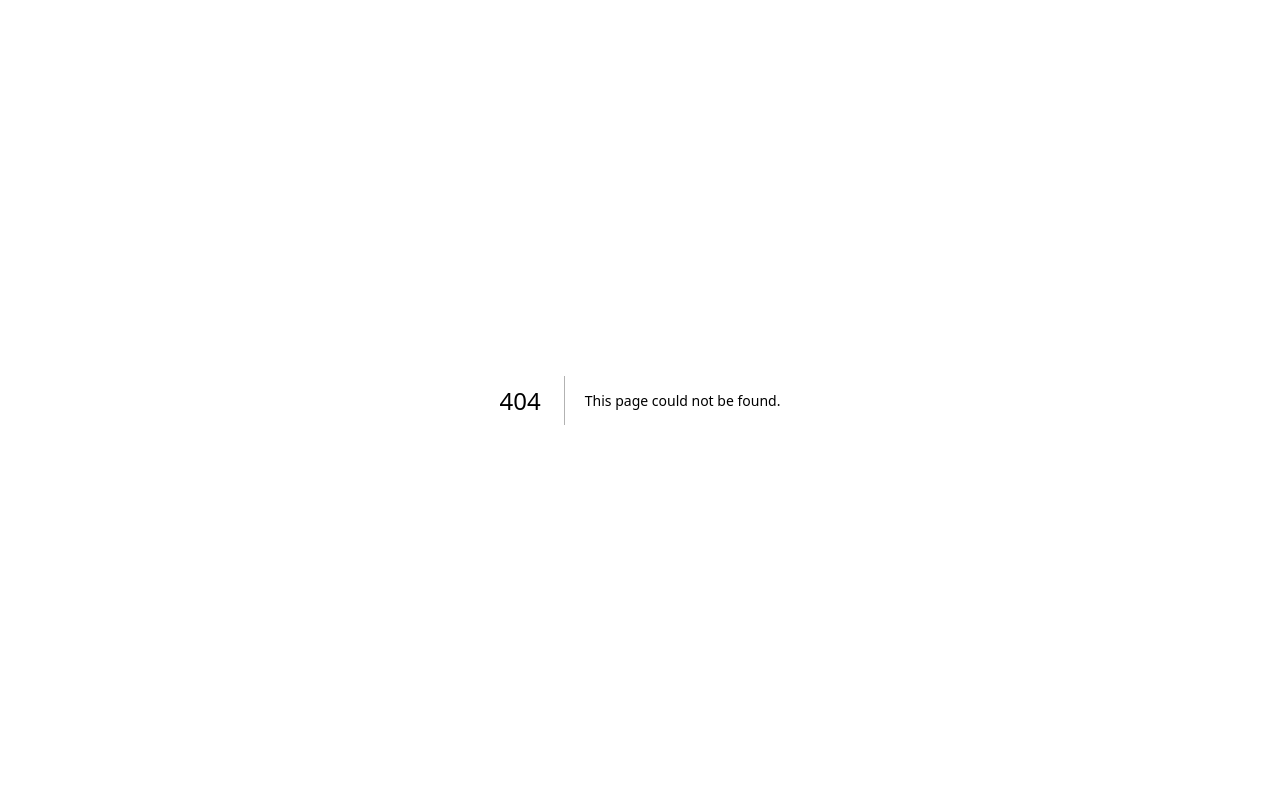
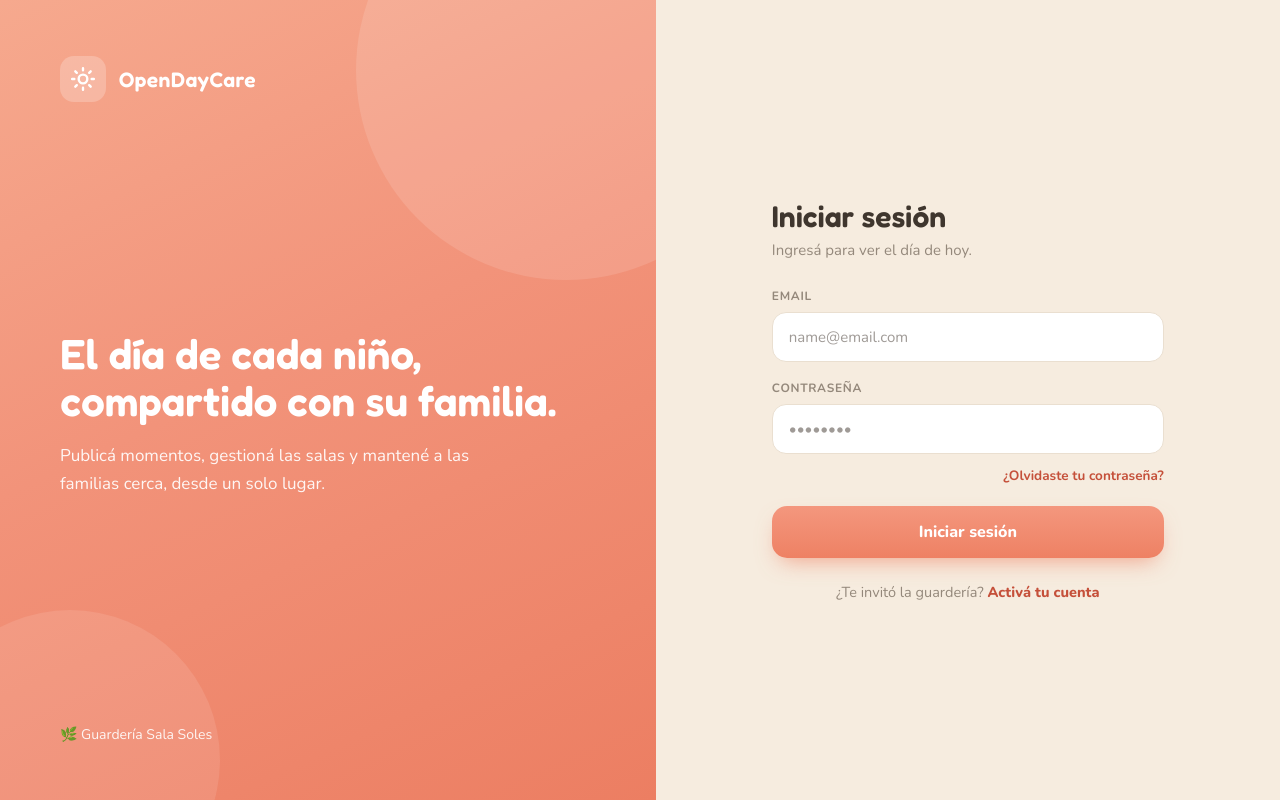
Before and after one commit to Dayana2427/open-daycare, a Next.js app: page /login in a window 1280 px wide. Before the commit this address had no page. Built offline with nearby package versions, Linux system fonts and the light colour scheme.

Commit message:
03-Add LoginPage component with UI for user authentication

```diff
--- /dev/null
+++ b/app/login/page.tsx
@@ -0,0 +1,146 @@
+export default function LoginPage() {
+  return (
+    <div className="min-h-screen grid grid-cols-[1.05fr_1fr]" style={{ background: "var(--color-cream)" }}>
+      {/* Hero panel */}
+      <div className="relative overflow-hidden flex flex-col justify-between py-14 px-15 text-white"
+        style={{
+          background: "linear-gradient(155deg, var(--color-brand-grad-start) 0%, var(--color-coral-soft) 45%, var(--color-brand-grad-end) 100%)",
+        }}
+      >
+        {/* Decorative circles */}
+        <div
+          className="absolute rounded-full"
+          style={{
+            width: 420,
+            height: 420,
+            top: -140,
+            right: -120,
+            background: "rgba(255,255,255,.12)",
+          }}
+        />
+        <div
+          className="absolute rounded-full"
+          style={{
+            width: 300,
+            height: 300,
+            bottom: -110,
+            left: -80,
+            background: "rgba(255,255,255,.10)",
+          }}
+        />
+
+        {/* Logo */}
+        <div className="flex items-center gap-[13px] relative">
+          <div
+            className="flex items-center justify-center rounded-[14px]"
+            style={{ width: 46, height: 46, background: "rgba(255,255,255,.22)" }}
+          >
+            <SunIcon />
+          </div>
+          <span className="font-display font-semibold text-[21px] tracking-[.5px]">
+            OpenDayCare
+          </span>
+        </div>
+
+        {/* Hero text */}
+        <div className="relative">
+          <h1
+            className="font-display font-semibold text-[42px] leading-[1.12] mb-[18px]"
+            style={{ maxWidth: 500 }}
+          >
+            El día de cada niño,
+            <br />
+            compartido con su familia.
+          </h1>
+          <p className="text-[17px] leading-[1.6] max-w-[430px]" style={{ color: "rgba(255,255,255,.92)" }}>
+            Publicá momentos, gestioná las salas y mantené a las familias cerca, desde un solo lugar.
+          </p>
+        </div>
+
+        {/* Footer badge */}
+        <div className="relative text-[14px]" style={{ color: "rgba(255,255,255,.9)" }}>
+          🌿 Guardería Sala Soles
+        </div>
+      </div>
+
+      {/* Login form */}
+      <div className="flex items-center justify-center p-10">
+        <div className="w-full max-w-[392px]">
+          <h2 className="font-display font-semibold text-[30px] text-ink mb-1.5">
+            Iniciar sesión
+          </h2>
+          <p className="mb-7 text-muted-dark text-[15px]">
+            Ingresá para ver el día de hoy.
+          </p>
+
+          {/* Email */}
+          <div className="text-[12px] font-bold tracking-[.7px] text-muted-dark mb-2">
+            EMAIL
+          </div>
+          <input
+            type="email"
+            placeholder="name@email.com"
+            className="w-full px-4 py-[14px] rounded-[14px] text-[15px] text-ink mb-[18px] bg-white"
+            style={{ border: "1.5px solid var(--color-input-border)" }}
+          />
+
+          {/* Password */}
+          <div className="text-[12px] font-bold tracking-[.7px] text-muted-dark mb-2">
+            CONTRASEÑA
+          </div>
+          <input
+            type="password"
+            placeholder="••••••••"
+            className="w-full px-4 py-[14px] rounded-[14px] text-[15px] text-ink mb-2.5 bg-white"
+            style={{ border: "1.5px solid var(--color-input-border)" }}
+          />
+
+          {/* Forgot password */}
+          <div className="text-right mb-5">
+            <a href="#" className="font-bold text-[13.5px]" style={{ color: "var(--color-coral-dark)" }}>
+              ¿Olvidaste tu contraseña?
+            </a>
+          </div>
+
+          {/* CTA */}
+          <a
+            href="#"
+            className="block text-center w-full py-[15px] rounded-[15px] text-white font-extrabold text-[16px]"
+            style={{
+              background: "linear-gradient(180deg, var(--color-coral-light), var(--color-coral))",
+              boxShadow: "0 10px 22px -8px rgba(238,129,100,.7)",
+            }}
+          >
+            Iniciar sesión
+          </a>
+
+          {/* Footer link */}
+          <p className="text-center mt-6 text-muted-dark text-[14.5px]">
+            ¿Te invitó la guardería?{" "}
+            <a href="/activate" className="font-extrabold" style={{ color: "var(--color-coral-dark)" }}>
+              Activá tu cuenta
+            </a>
+          </p>
+        </div>
+      </div>
+    </div>
+  );
+}
+
+function SunIcon() {
+  return (
+    <svg
+      width="26"
+      height="26"
+      viewBox="0 0 24 24"
+      fill="none"
+      stroke="#fff"
+      strokeWidth="2.2"
+      strokeLinecap="round"
+      strokeLinejoin="round"
+    >
+      <circle cx="12" cy="12" r="4" />
+      <path d="M12 2v2M12 20v2M4.9 4.9l1.4 1.4M17.7 17.7l1.4 1.4M2 12h2M20 12h2M4.9 19.1l1.4-1.4M17.7 6.3l1.4-1.4" />
+    </svg>
+  );
+}
```
